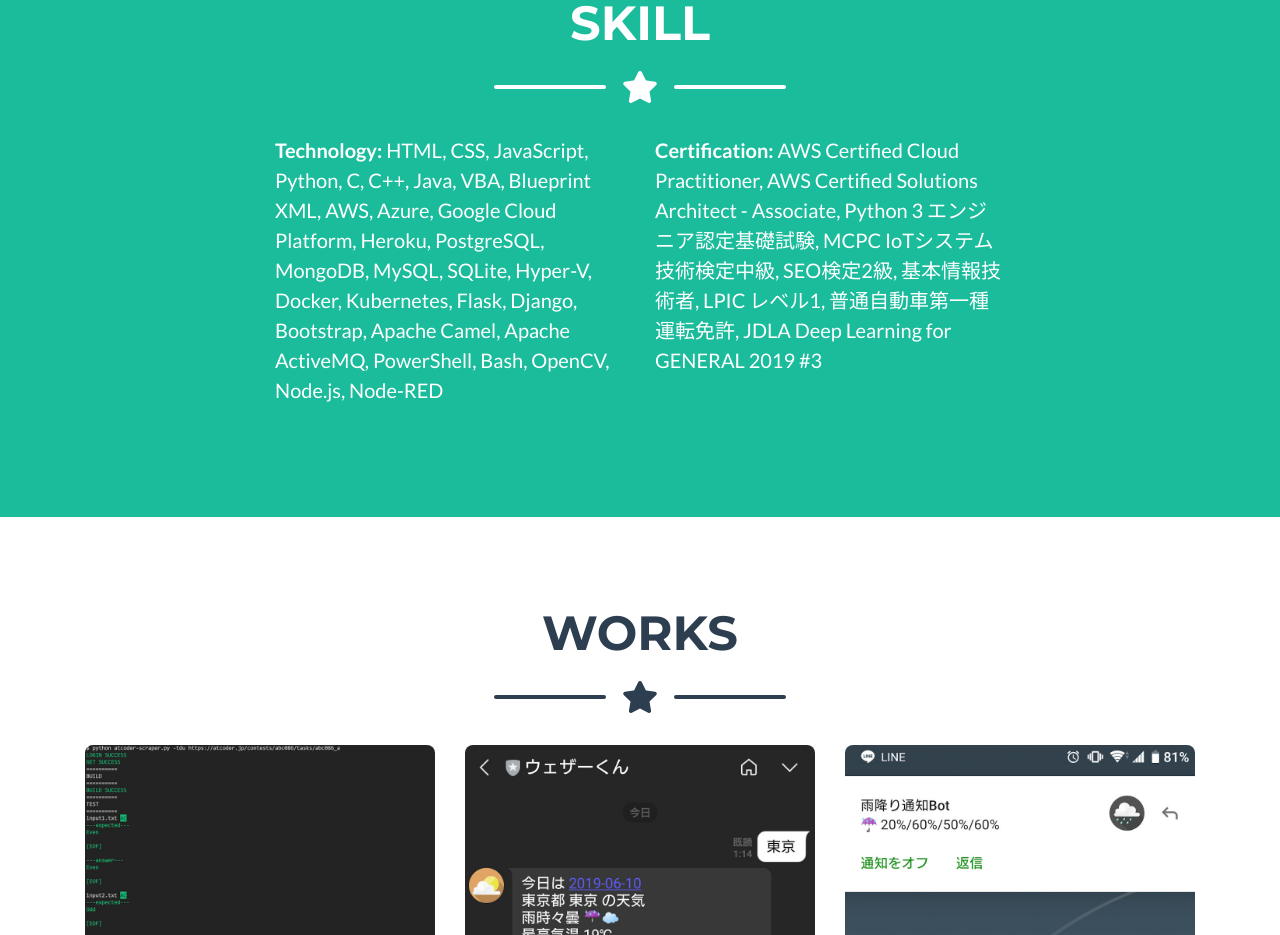
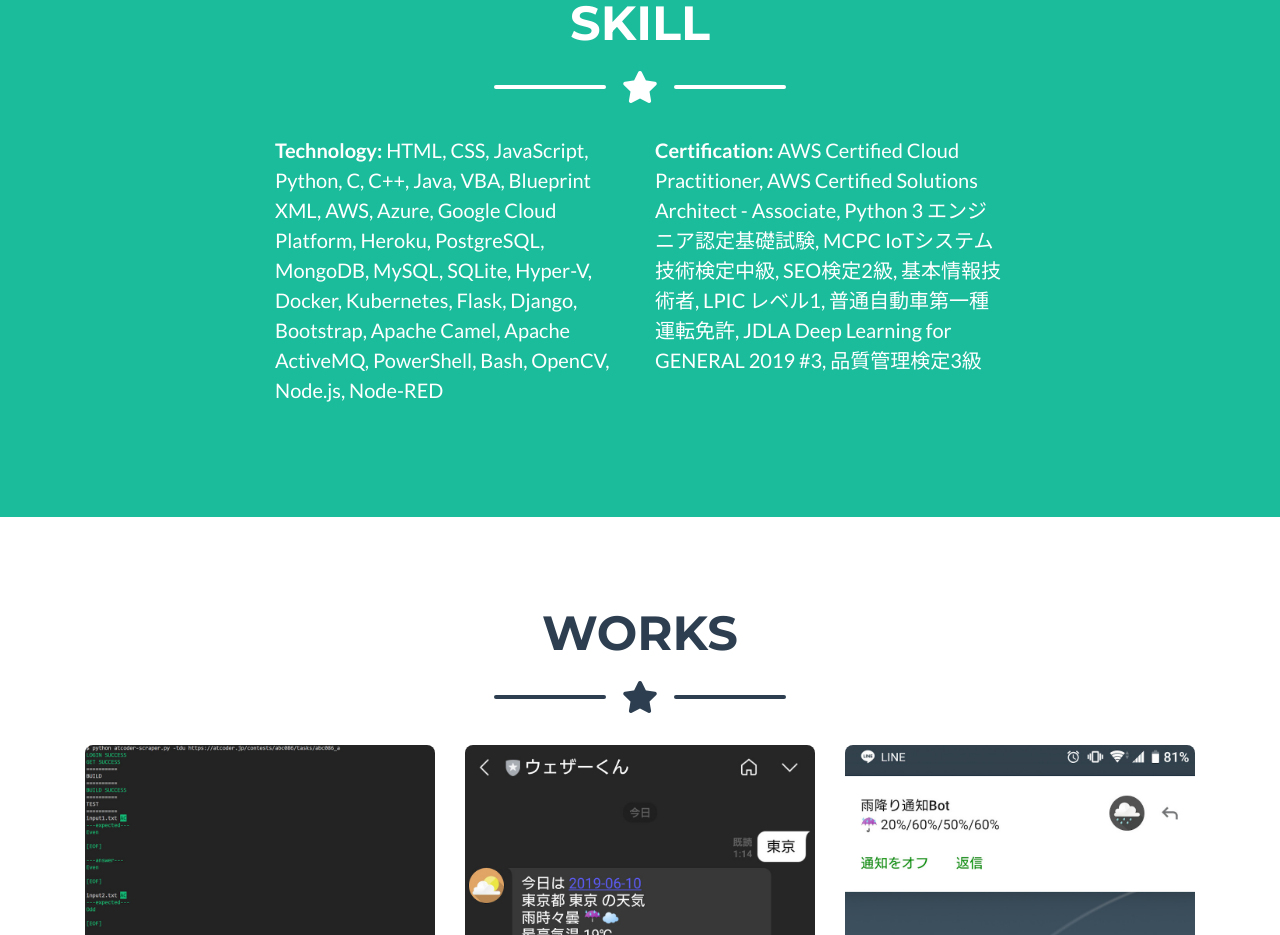
Before and after one commit to ogyogy/portfolio, a website with bundled scripts: page docs/index.html in a window 1280 px wide. Shown: the part 1411-2346 px from the top of the page. Built offline with nearby package versions, Linux system fonts and the light colour scheme.

Commit message:
fix: 資格に品質管理検定3級を追加

```diff
--- a/docs/index.html
+++ b/docs/index.html
@@ -155,7 +155,7 @@
           <p class="lead"><span class="font-weight-bold">Certification: </span>AWS Certified Cloud Practitioner,
             AWS Certified Solutions Architect - Associate, Python 3
             エンジニア認定基礎試験, MCPC IoTシステム技術検定中級, SEO検定2級, 基本情報技術者, LPIC レベル1, 普通自動車第一種運転免許, JDLA Deep Learning for GENERAL
-            2019 #3
+            2019 #3, 品質管理検定3級
           </p>
         </div>
       </div>
```
